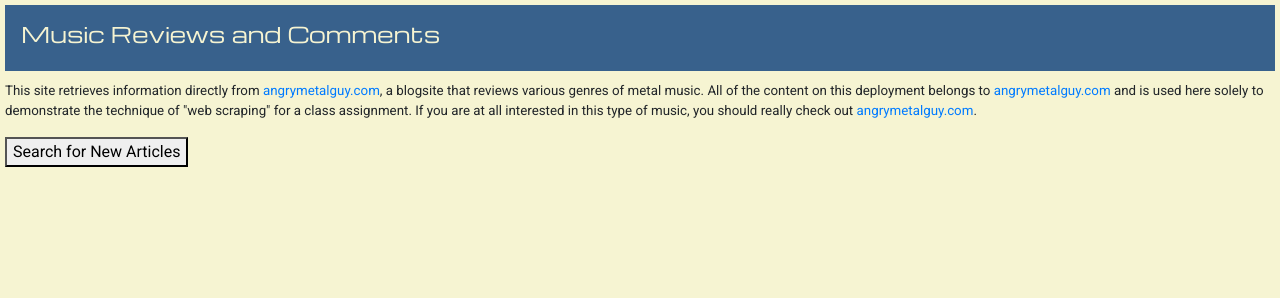
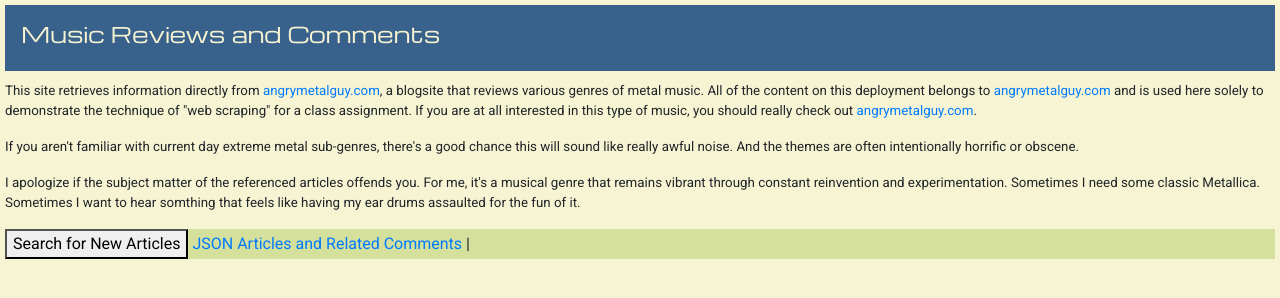
Before and after one commit to jmdahle/news-forum, a website: page public/index.html in a window 1280 px wide. Drawn offline with nearby package versions, Linux system fonts and the light colour scheme; no server answers.

Commit message:
updated README and confirmed deployment

```diff
--- a/public/index.html
+++ b/public/index.html
@@ -25,6 +25,10 @@
     </div>
     <p class='attribution'>
             This site retrieves information directly from <a href='https://www.angrymetalguy.com/' target='article'>angrymetalguy.com</a>, a blogsite that reviews various genres of metal music.  All of the content on this deployment belongs to <a href='https://www.angrymetalguy.com/' target='article'>angrymetalguy.com</a> and is used here solely to demonstrate the technique of "web scraping" for a class assignment.  If you are at all interested in this type of music, you should really check out <a href='https://www.angrymetalguy.com/' target='article'>angrymetalguy.com</a>.
+    </p><p class='attribution'>
+            If you aren't familiar with current day extreme metal sub-genres, there's a good chance this will sound like really awful noise.  And the themes are often intentionally horrific or obscene.
+        </p><p class='attribution'>
+            I apologize if the subject matter of the referenced articles offends you.  For me, it's a musical genre that remains vibrant through constant reinvention and experimentation.  Sometimes I need some classic Metallica.  Sometimes I want to hear somthing that feels like having my ear drums assaulted for the fun of it.
     </p>
 
 
@@ -42,8 +46,11 @@
         </div>
     </div>
     <footer>
-        <div id='footer-area'></div>
-        <button id='btn-scrape'>Search for New Articles</button>
+        <div id='footer-area'>
+            <button id='btn-scrape'>Search for New Articles</button>
+            <a href='./articles'>JSON Articles and Related Comments</a> |
+        </div>
+
     </footer>
 
     <!-- comments -->
```
Also changed, not shown: server.js (+3 -4 lines), README.md.
